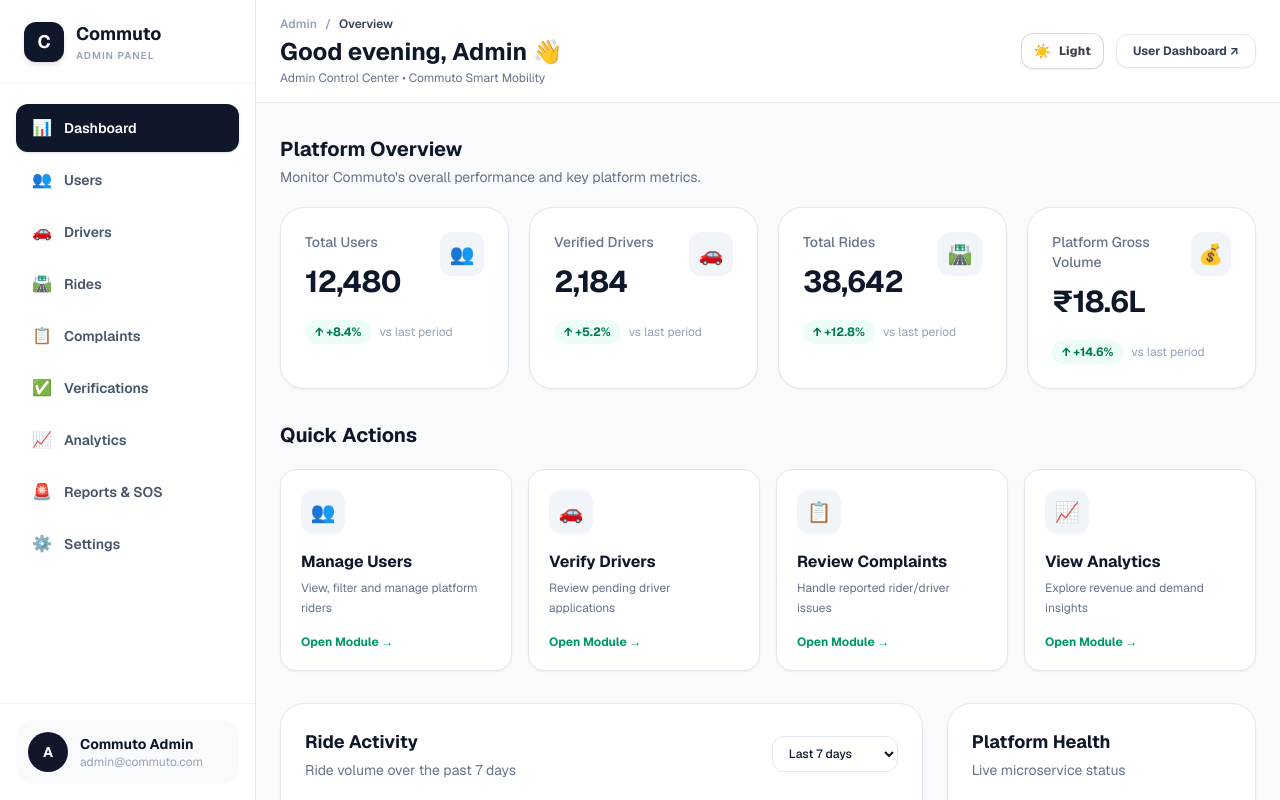
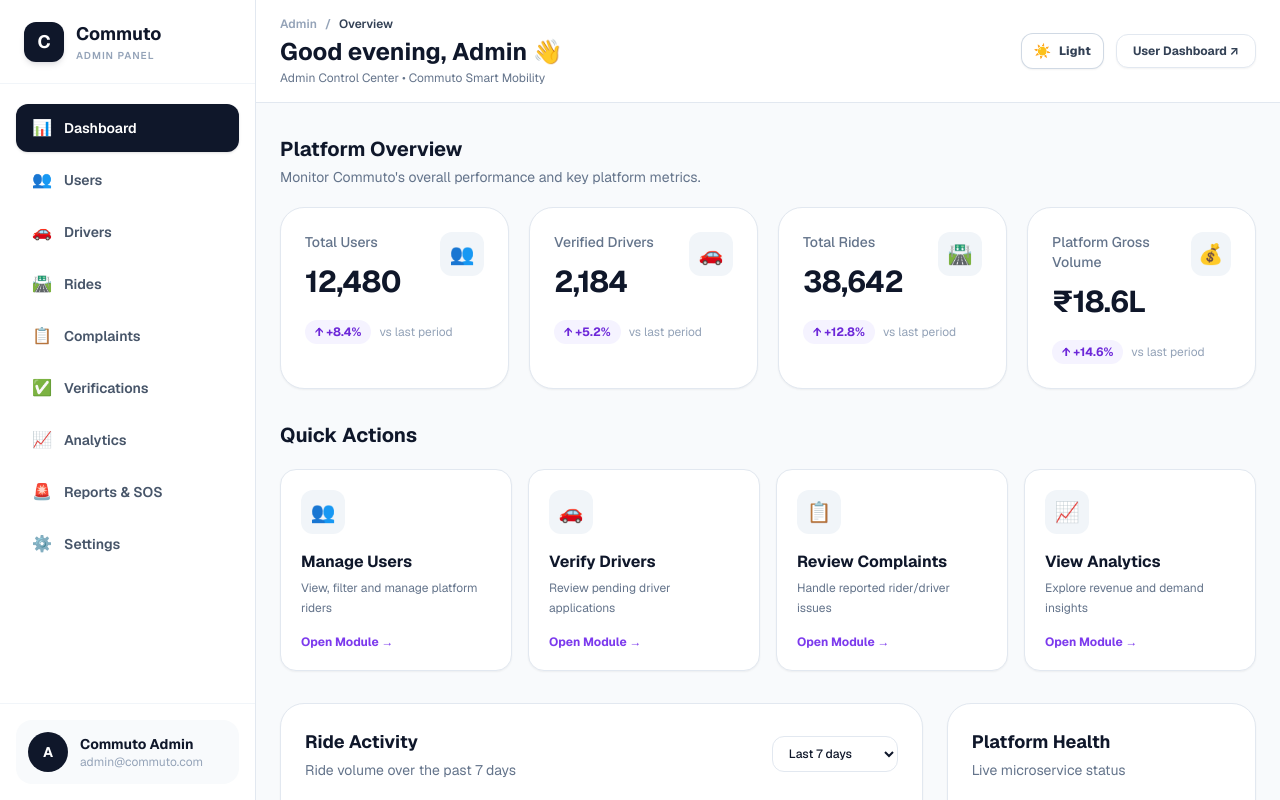
Before and after one commit to ananyajain327/Commuto, a Next.js app in the folder frontend/: page /admin in a window 1280 px wide. Shown: the top 800 px of the page. Built offline with nearby package versions, Linux system fonts and the light colour scheme; no server answers.

Commit message:
feat(theme): switch dark theme to Electric Violet & Neon Purple with pitch-black obsidian backgrounds

```diff
--- a/frontend/app/globals.css
+++ b/frontend/app/globals.css
@@ -28,35 +28,35 @@
   --color-stone-900: #0f172a;
   --color-stone-950: #09090b;
 
-  --color-indigo-50: #ecfdf5;
-  --color-indigo-100: #d1fae5;
-  --color-indigo-200: #a7f3d0;
-  --color-indigo-300: #6ee7b7;
-  --color-indigo-400: #34d399;
-  --color-indigo-500: #10b981;
-  --color-indigo-600: #059669;
-  --color-indigo-700: #047857;
-  --color-indigo-800: #065f46;
-  --color-indigo-900: #064e3b;
-  --color-indigo-950: #022c22;
+  --color-indigo-50: #f5f3ff;
+  --color-indigo-100: #ede9fe;
+  --color-indigo-200: #ddd6fe;
+  --color-indigo-300: #c4b5fd;
+  --color-indigo-400: #a78bfa;
+  --color-indigo-500: #8b5cf6;
+  --color-indigo-600: #7c3aed;
+  --color-indigo-700: #6d28d9;
+  --color-indigo-800: #5b21b6;
+  --color-indigo-900: #4c1d95;
+  --color-indigo-950: #2e1065;
 
-  --color-amber-50: #ecfdf5;
-  --color-amber-100: #d1fae5;
-  --color-amber-200: #a7f3d0;
-  --color-amber-300: #6ee7b7;
-  --color-amber-400: #34d399;
-  --color-amber-500: #10b981;
-  --color-amber-600: #059669;
-  --color-amber-700: #047857;
-  --color-amber-800: #065f46;
-  --color-amber-900: #064e3b;
-  --color-amber-950: #022c22;
+  --color-emerald-50: #f5f3ff;
+  --color-emerald-100: #ede9fe;
+  --color-emerald-200: #ddd6fe;
+  --color-emerald-300: #c4b5fd;
+  --color-emerald-400: #a78bfa;
+  --color-emerald-500: #8b5cf6;
+  --color-emerald-600: #7c3aed;
+  --color-emerald-700: #6d28d9;
+  --color-emerald-800: #5b21b6;
+  --color-emerald-900: #4c1d95;
+  --color-emerald-950: #2e1065;
 
-  --color-blue-50: #ecfdf5;
-  --color-blue-100: #d1fae5;
-  --color-blue-500: #10b981;
-  --color-blue-600: #059669;
-  --color-blue-700: #047857;
+  --color-blue-50: #f5f3ff;
+  --color-blue-100: #ede9fe;
+  --color-blue-500: #8b5cf6;
+  --color-blue-600: #7c3aed;
+  --color-blue-700: #6d28d9;
 }
 
 :root {
@@ -74,8 +74,8 @@
 body.dark {
   --background: #09090b;
   --foreground: #f4f4f5;
-  --card: #121215;
-  --card-border: #27272a;
+  --card: #110f1a;
+  --card-border: #241e33;
   color-scheme: dark;
 }
 
--- a/frontend/components/ThemeToggle.tsx
+++ b/frontend/components/ThemeToggle.tsx
@@ -28,10 +28,10 @@
     <button
       type="button"
       onClick={toggleTheme}
-      className={`group relative inline-flex h-9 items-center gap-2 rounded-xl border px-3 py-1.5 text-xs font-bold transition-all duration-200 active:scale-95 cursor-pointer shadow-2xs ${
+      className={`group relative inline-flex h-9 items-center gap-2 rounded-xl border px-3 py-1.5 text-xs font-bold transition-all duration-200 active:scale-95 cursor-pointer shadow-xs ${
         isDark
-          ? "border-emerald-900/60 bg-zinc-900 text-emerald-400 hover:border-emerald-700 hover:bg-zinc-800"
-          : "border-zinc-300/90 bg-white text-zinc-700 hover:border-zinc-400 hover:bg-zinc-50"
+          ? "border-violet-800/70 bg-violet-950/40 text-violet-300 hover:border-violet-600 hover:bg-violet-900/50 shadow-violet-950/30"
+          : "border-slate-300/90 bg-white text-slate-700 hover:border-slate-400 hover:bg-slate-50"
       } ${className}`}
       role="switch"
       aria-checked={isDark}
```
